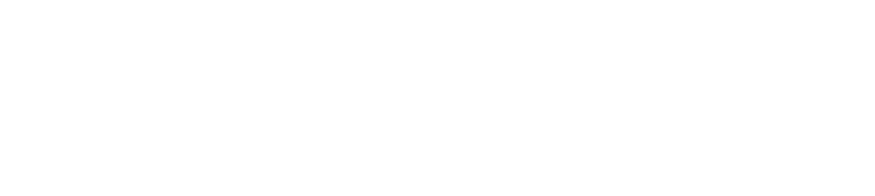
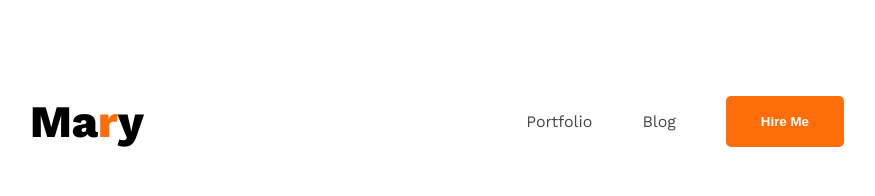
Before and after one commit to hasanweblearner2024/web-dev-portfolio, a plain HTML site: page index.html in a window 1280 px wide. Shown: the whole page, without its empty margins (178-1053 px from the left). Drawn offline with nearby package versions, Linux system fonts and the light colour scheme.

Commit message:
added nav bar

```diff
--- a/index.html
+++ b/index.html
@@ -4,8 +4,21 @@
     <meta charset="UTF-8">
     <meta name="viewport" content="width=device-width, initial-scale=1.0">
     <title>Web developer portfolio</title>
+    <link rel="preconnect" href="https://fonts.googleapis.com">
+<link rel="preconnect" href="https://fonts.gstatic.com" crossorigin>
+<link href="https://fonts.googleapis.com/css2?family=Open+Sans:ital,wght@0,300..800;1,300..800&family=Work+Sans:ital,wght@0,100..900;1,100..900&display=swap" rel="stylesheet">
+    <link rel="stylesheet" href="styles/portfolio.css">
 </head>
-<body>
-
+<body class="work-sans-normal">
+    <header>
+        <nav>
+            <h3 class="nav-title">Ma<span class="text-primary">r</span>y</h3>
+        <ul>
+            <li><a class="dark-2" href="">Portfolio</a></li>
+            <li><a class="dark-2" href="">Blog</a></li>
+            <li><a class="dark-2" href=""><button class="btn-primary">Hire Me</button></a></li>
+        </ul>
+    </nav>
+    </header>
 </body>
 </html>
--- /dev/null
+++ b/styles/portfolio.css
@@ -0,0 +1,49 @@
+
+
+.work-sans-normal {
+  font-family: "Work Sans", sans-serif;
+  font-optical-sizing: auto;
+  font-style: normal;
+  font-variation-settings:
+  "wdth" 100;
+}
+.dark-2{
+    color: #474747;
+}
+
+.text-primary{
+    color: #FD6E0A;
+}
+.btn-primary{
+    background-color: #FD6E0A;
+    color: white;
+    padding: 18px 35px;
+    font-weight: bold;
+    border-radius: 5px;
+    border: none;
+
+}
+nav{
+    display: flex;
+    align-items: center;
+    justify-content: space-between;
+    margin: 50px 200px;
+}
+nav ul {
+    display: flex;
+    align-items: center;
+}
+
+
+.nav-title{
+    font-weight: 800;
+    font-size: 45px;
+}
+nav ul li {
+    list-style: none;
+    display: block;
+    margin-right: 50px;
+}
+nav ul li a{
+    text-decoration: none;
+}
```
